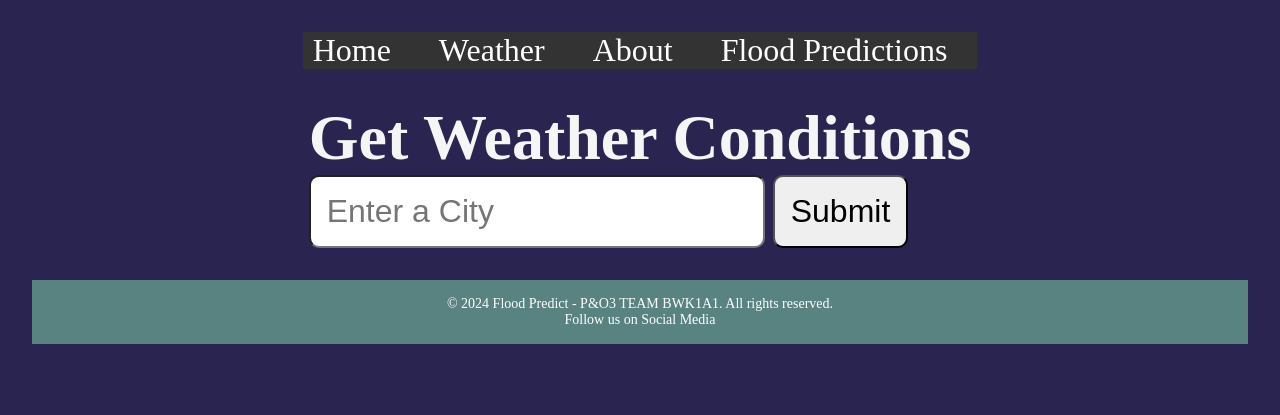
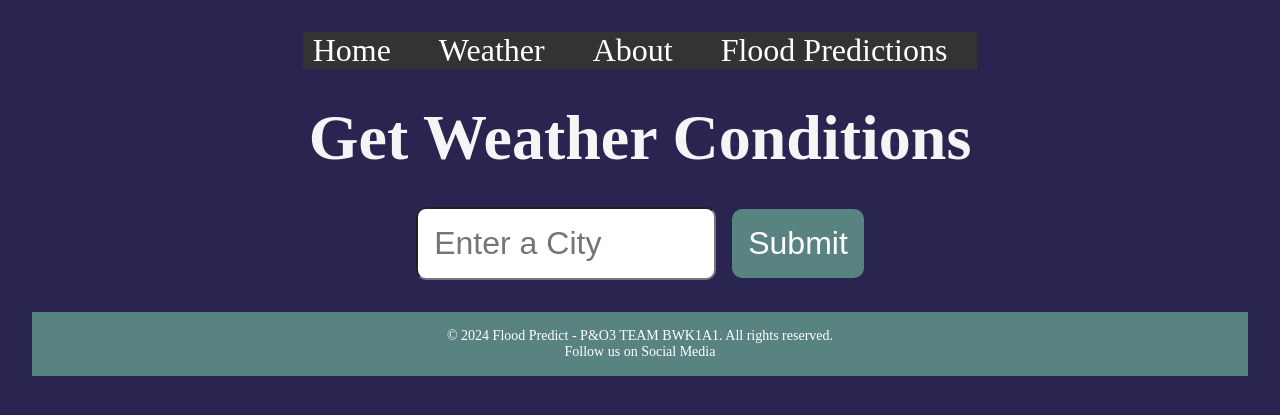
Before and after one commit to Toon-Bervoets/FloodPredict, a Flask app: page /weather_search in a window 1280 px wide. Shown: the top 415 px of the page. Run offline with Flask 3, Linux system fonts and the light colour scheme.

Commit message:
style changes css v1.1

```diff
--- a/static/styles/style.css
+++ b/static/styles/style.css
@@ -103,7 +103,7 @@ nav ul li a:hover {
     font-size: 2rem;            /* Original font size */
     padding: 1rem;              /* Original padding */
     border-radius: 10px;        /* Rounded corners */
-    background-color: #007bff;  /* Button background color */
+    background-color: #598381;  /* Button background color */
     color: white;               /* Button text color */
     border: none;               /* Remove border */
     cursor: pointer;            /* Change cursor on hover */
--- a/templates/get_weather.html
+++ b/templates/get_weather.html
@@ -4,7 +4,7 @@
 
 {% block content %}
     <h1>Get Weather Conditions</h1>
-    <form action="/weather" method="get">
+    <form class="weather-form" action="/weather" method="get">
         <input type="text" name="city" id="city" placeholder="Enter a City" required />
         <button type="submit">Submit</button>
     </form>
```
